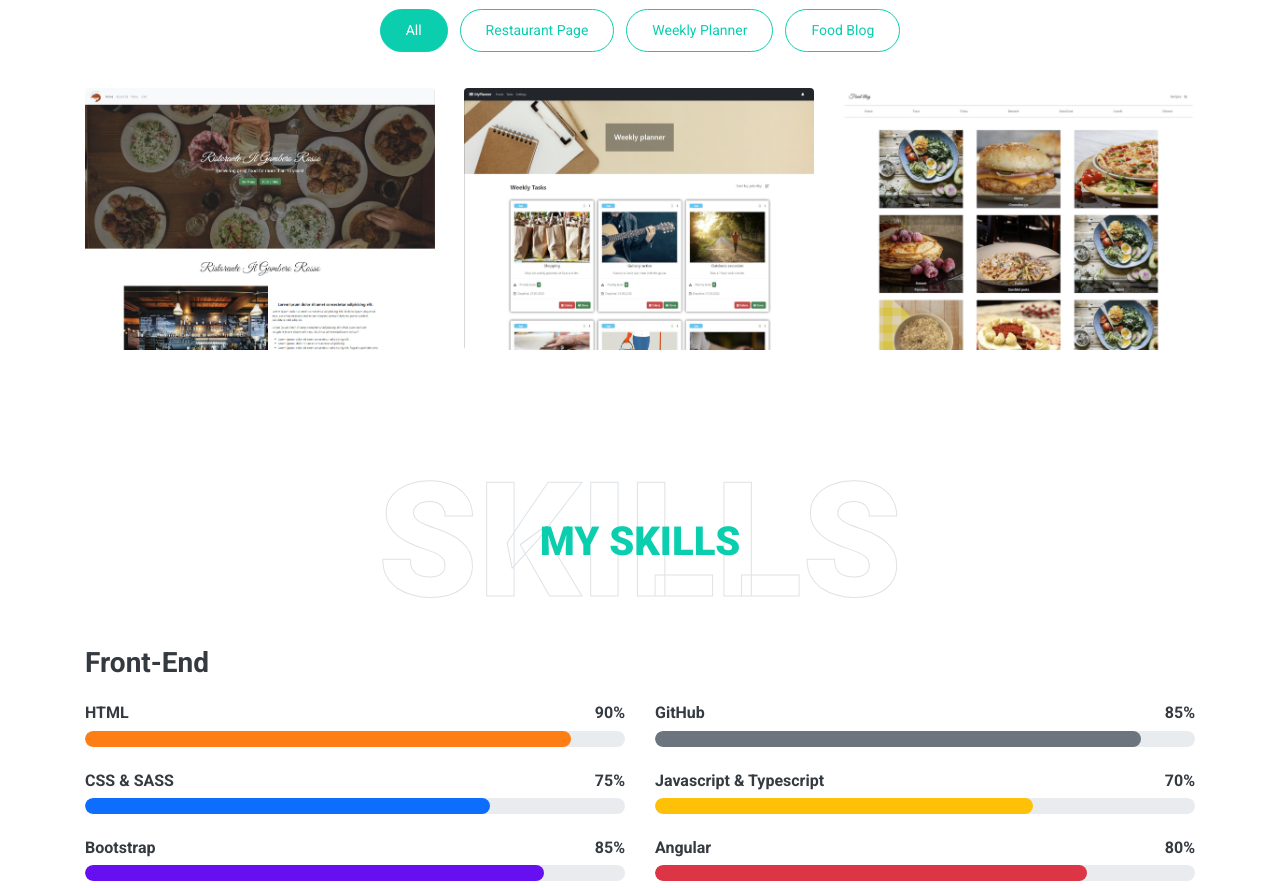
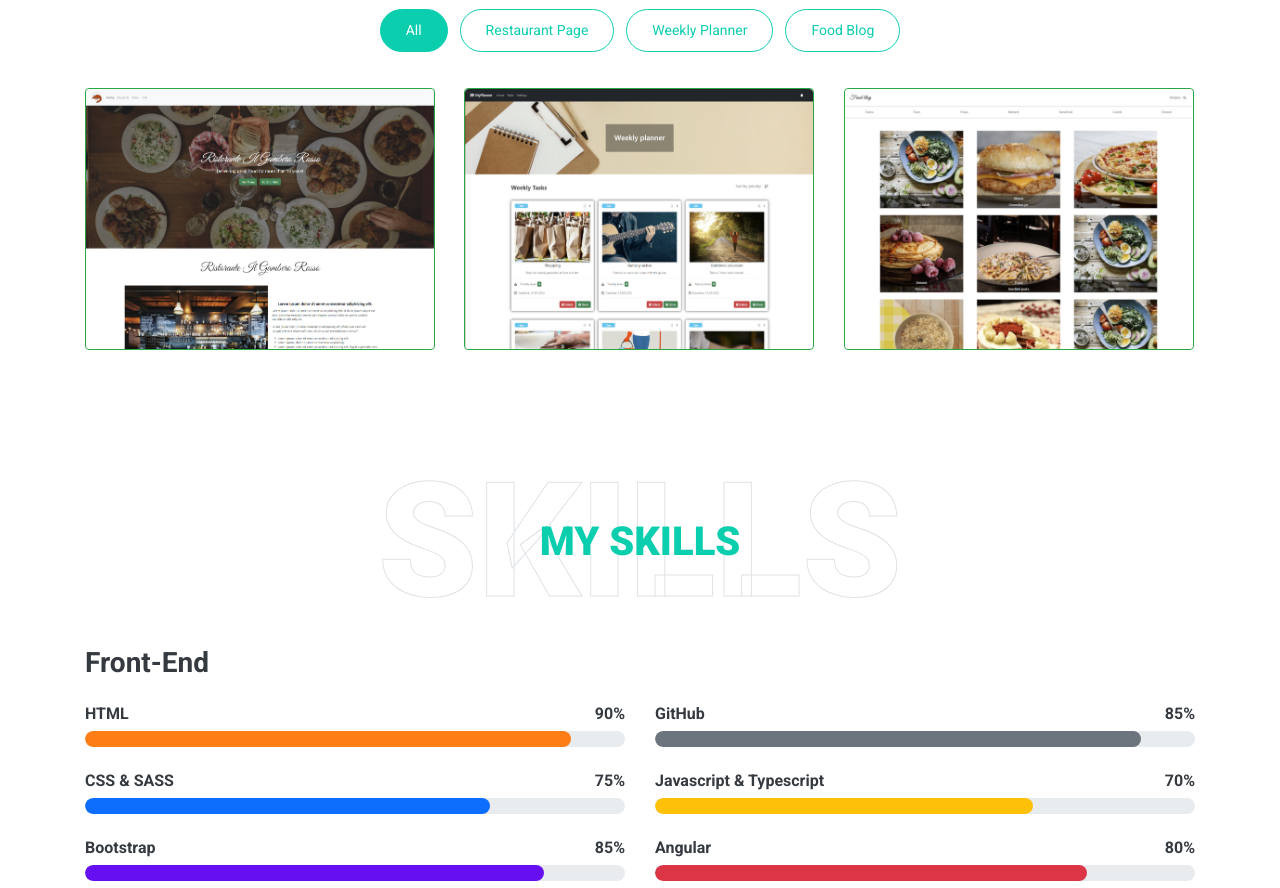
Before and after one commit to Chrisyur/MyPortfolio, a plain HTML site: page index.html in a window 1280 px wide. Shown: the part 1724-2612 px from the top of the page. Drawn offline with nearby package versions, Linux system fonts and the light colour scheme.

Commit message:
adds project img borders

```diff
--- a/index.html
+++ b/index.html
@@ -255,7 +255,7 @@
         </div>
         <div class="row portfolio-container">
           <div class="col-lg-4 col-md-6 mb-4 portfolio-item first">
-            <div class="position-relative overflow-hidden mb-2">
+            <div class="position-relative overflow-hidden mb-2 rounded border border-success">
               <img
                 class="img-fluid rounded w-100"
                 src="img/portfolio-1.jpg"
@@ -271,7 +271,7 @@
             </div>
           </div>
           <div class="col-lg-4 col-md-6 mb-4 portfolio-item second">
-            <div class="position-relative overflow-hidden mb-2">
+            <div class="position-relative overflow-hidden mb-2 rounded border border-success">
               <img
                 class="img-fluid rounded w-100"
                 src="img/portfolio-2.jpg"
@@ -287,7 +287,7 @@
             </div>
           </div>
           <div class="col-lg-4 col-md-6 mb-4 portfolio-item third">
-            <div class="position-relative overflow-hidden mb-2">
+            <div class="position-relative overflow-hidden mb-2 rounded border border-success">
               <img
                 class="img-fluid rounded w-100"
                 src="img/portfolio-3.jpg"
```
